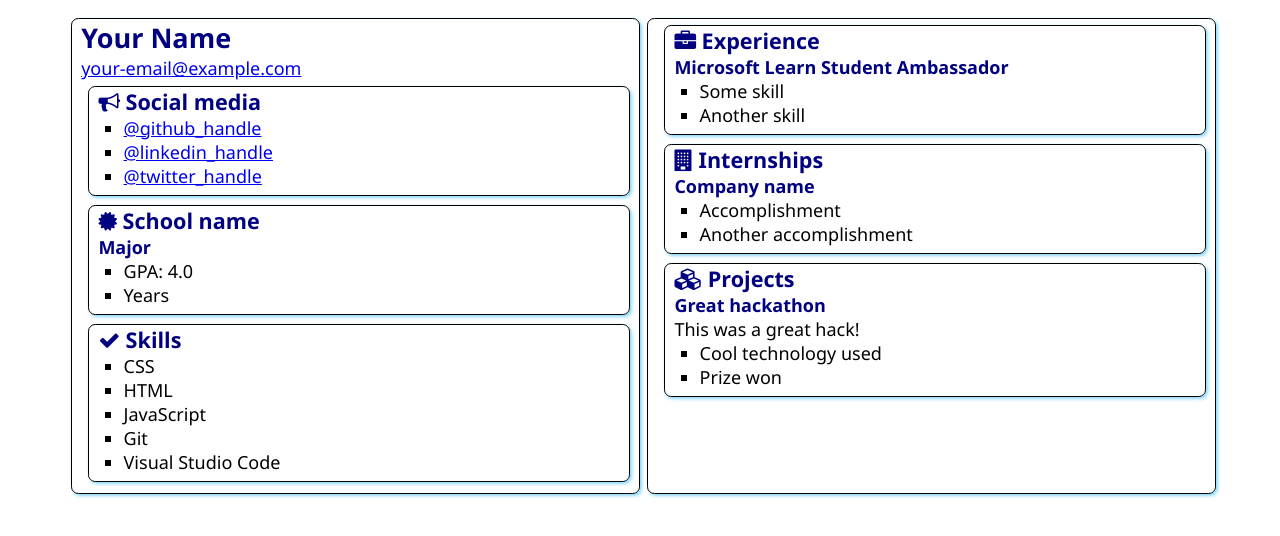
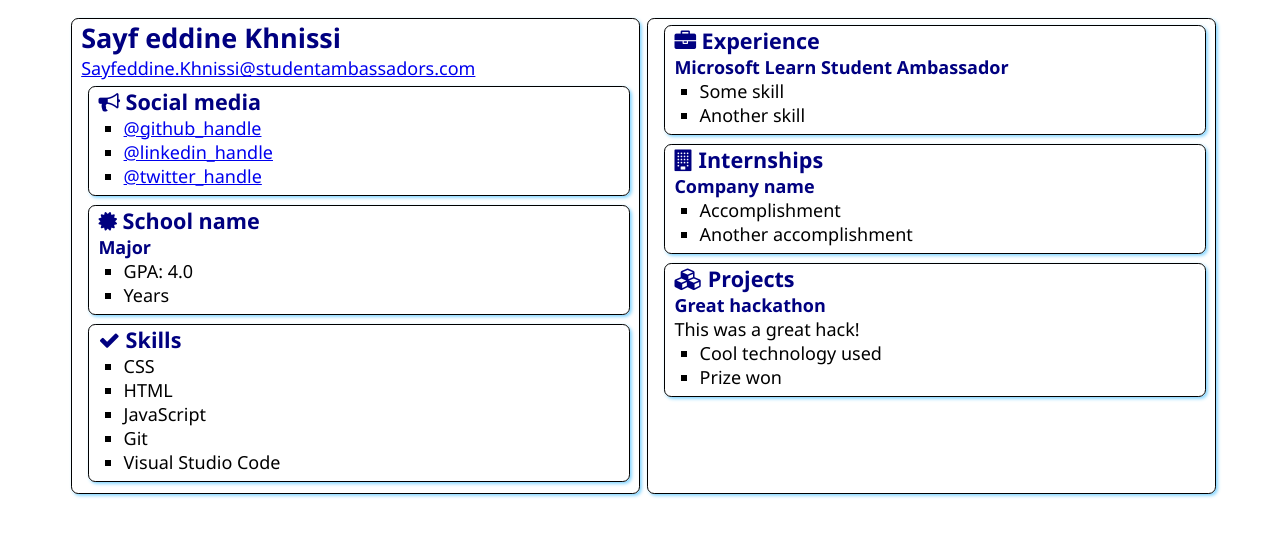
Before and after one commit to sayfKh/SATechnicalOnboarding, a plain HTML site: page src/index.html in a window 1280 px wide. Drawn offline with Linux system fonts and the light colour scheme.

Commit message:
added name

```diff
--- a/src/index.html
+++ b/src/index.html
@@ -12,8 +12,8 @@
 <body>
     <main>
         <article class="box">
-            <h1>Your Name</h1>
-            <div><a href="mailto:your.email@example.com">your-email@example.com</a></div>
+            <h1>Sayf eddine Khnissi</h1>
+            <div><a href="mailto:your.email@example.com">Sayfeddine.Khnissi@studentambassadors.com</a></div>
 
             <section class="box">
                 <h2>
```
